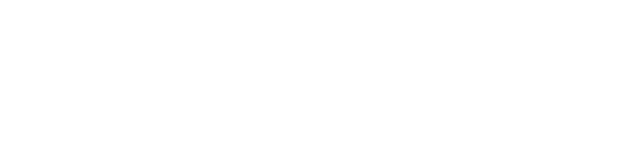
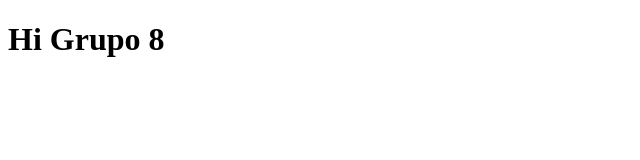
Before and after one commit to cafesit8/g8, a plain HTML site: page index.html in a window 1280 px wide. Shown: the whole page, without its empty margins (0-640 px from the left). Drawn offline with Linux system fonts and the light colour scheme.

```diff
--- a/index.html
+++ b/index.html
@@ -7,6 +7,6 @@
     <title>Clase-2</title>
 </head>
 <body>
-
+    <h1>Hi Grupo 8</h1>
 </body>
 </html>
```
